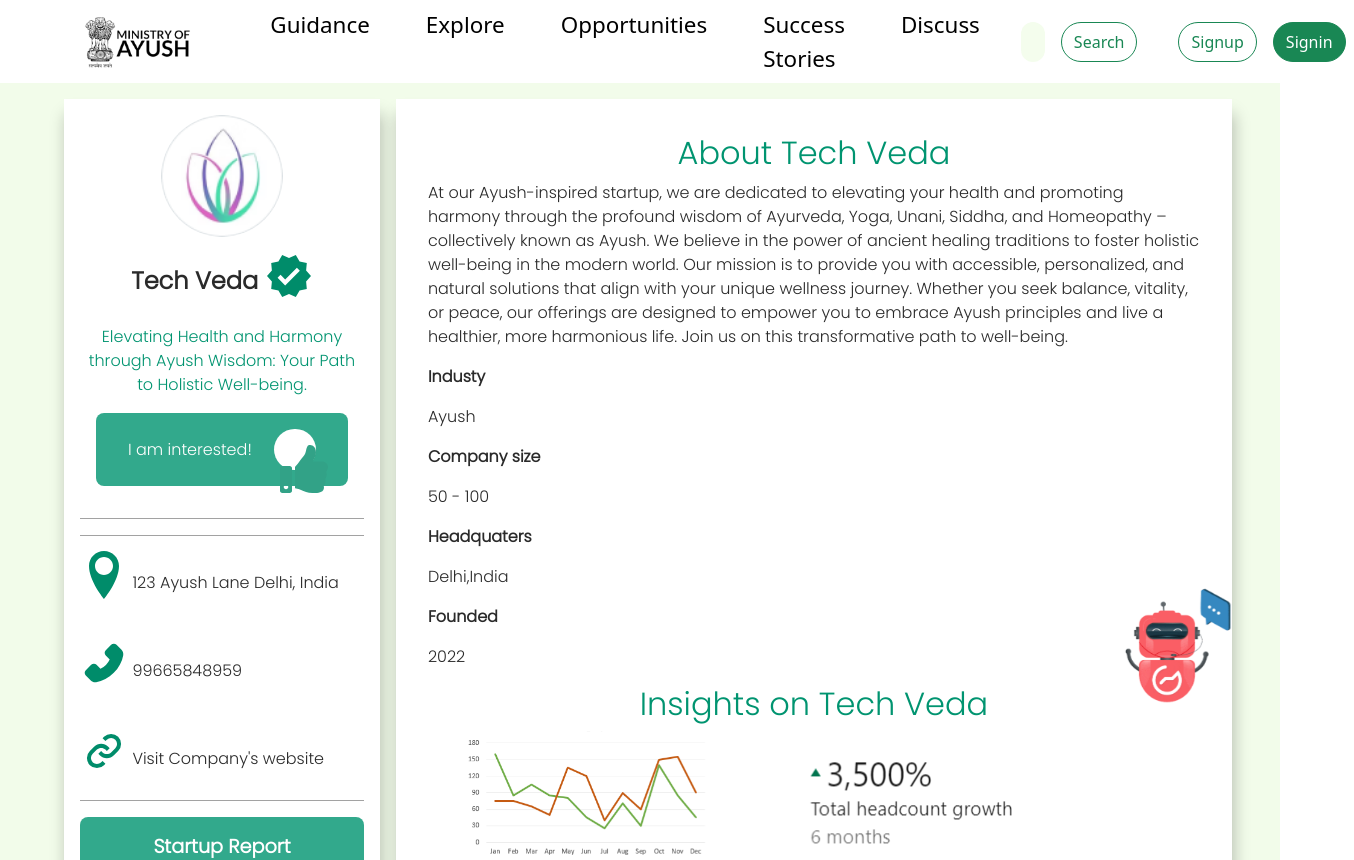
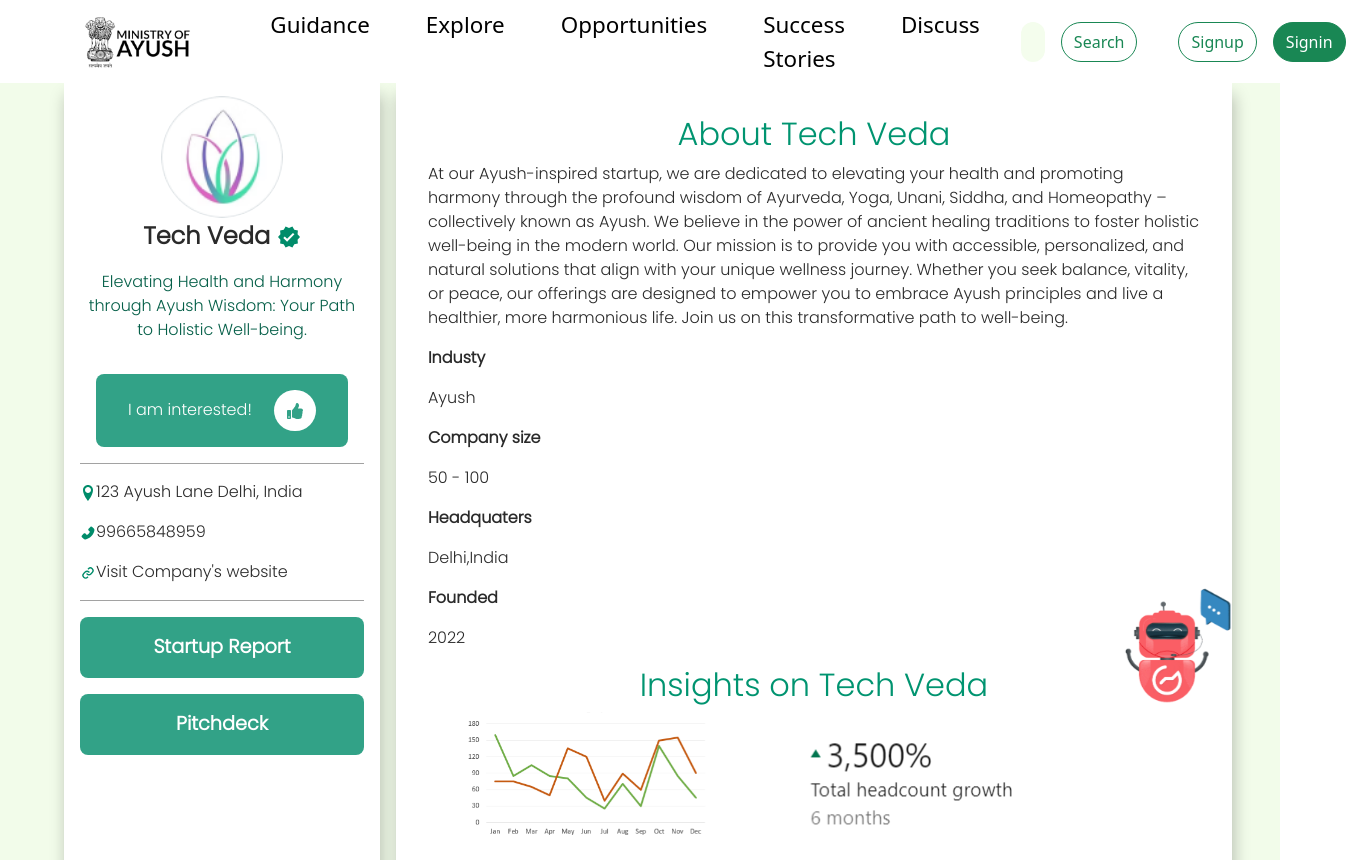
Before and after one commit to TanmayTr911/Ayush_Startup_Portal, a React (Create React App) app in the folder frontend/: page /startupProfile in a window 1280 px wide. Shown: the top 860 px of the page, 1354 px wide, since content can reach past the window. Built offline with nearby package versions, Linux system fonts and the light colour scheme.

Commit message:
ui updated

```diff
--- a/frontend/src/App.css
+++ b/frontend/src/App.css
@@ -0,0 +1,3 @@
+.navbarCSS{
+    margin-bottom:4rem;
+}
--- a/frontend/src/components/HomePageComponents/navbar.js
+++ b/frontend/src/components/HomePageComponents/navbar.js
@@ -1,5 +1,6 @@
 import { useState } from "react";
 import { Outlet, Link, useNavigate } from "react-router-dom";
+import "../../App.css";
 const logo = require("../../images/ministrylogo.png");
 
 const Navbar = () => {
@@ -71,9 +72,9 @@
   };
 
   return (
-    <div>
+    <div className="navbarCSS">
       <nav
-        className="navbar navbar-expand-lg "
+        className="navbar navbar-expand-lg fixed-top"
         style={{
           backgroundColor: "white",
           padding: "0",
--- a/frontend/src/components/discuss/discuss.css
+++ b/frontend/src/components/discuss/discuss.css
@@ -5,12 +5,26 @@
     display: flex;
     /* flex-direction: column; */
 }
+
+h1{
+   text-align:  center;
+}
+.discussChannel{
+    margin-left: 30%;
+    height: 100vh;
+    background-color: #c7f2a433;
+    width: 75vw;
+    padding: 1rem;
+
+}
+/*
+
 .discussChannel1{
     margin-left: 27%;
     height: 100vh;
     background-color: #e6f2ff;
     width: 75vw;
-    /* padding-top: 1rem; */
+    padding-top: 1rem;
     padding-left: 2rem;
     padding-right: 2rem;
 
@@ -20,7 +34,7 @@
     height: 100vh;
     background-color: #c7f2a433;
     width: 75vw;
-    /* padding-top: 1rem; */
+    padding-top: 1rem;
     padding-left: 2rem;
     padding-right: 2rem;
 
@@ -30,7 +44,7 @@
     height: 100vh;
     background-color: #fafae3;
     width: 75vw;
-    /* padding-top: 1rem; */
+    padding-top: 1rem;
     padding-left: 2rem;
     padding-right: 2rem;
 
@@ -40,7 +54,7 @@
     height: 100vh;
     background-color: #f9c3c333;
     width: 75vw;
-    /* padding-top: 1rem; */
+    padding-top: 1rem;
     padding-left: 2rem;
     padding-right: 2rem;
 
@@ -50,11 +64,9 @@
     height: 100vh;
     background-color: #a58be733;
     width: 75vw;
-    /* padding-top: 1rem; */
+    padding-top: 1rem;
     padding-left: 2rem;
     padding-right: 2rem;
 
 }
-h1{
-   text-align:  center;
-}
+*/
--- a/frontend/src/components/discuss/discuss.js
+++ b/frontend/src/components/discuss/discuss.js
@@ -18,7 +18,7 @@
           <SideBar setType={setType}></SideBar>
           {/* <p>{type}</p> */}
 
-          {type === 1 && (
+          {/* {type === 1 && (
             <div className="discussChannel1">
               {" "}
               <Announcement></Announcement>
@@ -45,9 +45,17 @@
           {type === 5 && (
             <div className="discussChannel5">
               {" "}
-              <Investors></Investors>
-            </div>
-          )}
+              <Investors></Investors> */}
+          {/* </div>
+          )} */}
+
+          <div className="discussChannel">
+            {type === 1 && <Announcement></Announcement>}
+            {type === 2 && <General></General>}
+            {type === 3 && <Spotlight></Spotlight>}
+            {type === 4 && <Investment></Investment>}
+            {type === 5 && <Investors></Investors>}
+          </div>
         </div>
       </div>
     </>
--- a/frontend/src/components/discuss/sidebar.css
+++ b/frontend/src/components/discuss/sidebar.css
@@ -9,7 +9,7 @@
   align-items: center;
 }
 
-i{
+.sidebarIcon{
   font-size: 3rem;
   cursor: pointer;
   color: #008C6A;
--- a/frontend/src/components/discuss/sidebar.js
+++ b/frontend/src/components/discuss/sidebar.js
@@ -32,7 +32,7 @@
       <div className="discussHead">
         <h1>Discussion Forum</h1>
         <h1>
-          <i>
+          <i className="sidebarIcon">
             <AiFillPlusCircle />
           </i>
         </h1>
--- a/frontend/src/components/investorProfile.js
+++ b/frontend/src/components/investorProfile.js
@@ -20,7 +20,7 @@
               <div className="invtype">
                 <p className="invname">
                   Investor Name{" "}
-                  <i>
+                  <i className="invIcon">
                     <MdVerified />
                   </i>
                 </p>
@@ -49,13 +49,13 @@
               </i>
               investor@gmail.com
             </p>
-            <p className="websitelink">
+            <p className="invwebsitelink">
               <i>
                 <GrLinkedin />
               </i>{" "}
               LinkedIn profile
             </p>
-            <p className="websitelink">
+            <p className="invwebsitelink">
               <i>
                 <RiTwitterXLine />
               </i>{" "}
@@ -84,9 +84,9 @@
           </p>
         </div>
 
-        <div className="right">
+        <div className="invright">
           <div className="currInt">
-            <h1 className="rightHead">Portfolio Companies</h1>
+            <h1 className="invrightHead">Portfolio Companies</h1>
 
             <table className="table table-striped table-bordered">
               <thead>
@@ -122,7 +122,7 @@
             </table>
           </div>
           <div className="prevInt">
-            <h1 className="rightHead">Previous Investments</h1>
+            <h1 className="invrightHead">Previous Investments</h1>
 
             <table className="table table-striped table-bordered">
               <thead>
@@ -157,7 +157,7 @@
           </div>
 
           <div className="refernces">
-            <h1 className="rightHead">References/Testimonials</h1>
+            <h1 className="invrightHead">References/Testimonials</h1>
 
             <div
               className="testimonial"
--- a/frontend/src/components/startupProfile.js
+++ b/frontend/src/components/startupProfile.js
@@ -20,42 +20,43 @@
             <div>
               <p className="startupname">
                 Tech Veda{" "}
-                <i>
+                <i className="startupIcon">
                   <MdVerified />{" "}
                 </i>
               </p>
               <p className="tagline">
                 Elevating Health and Harmony through Ayush Wisdom: Your Path to
                 Holistic Well-being.
+                </p>
                 <div className="interested">
                   I am interested!
                   <button className="intbtn">
-                    <i>
+                    <i className="startupIcon">
                       <FaThumbsUp />
                     </i>
                   </button>
                 </div>
-              </p>
+              {/* </p> */}
             </div>
           </div>
           <div className="startupinfo">
             <p>
-              <i>
+              <i className="startupIcon">
                 <ImLocation />
-              </i>{" "}
+              </i>
               123 Ayush Lane Delhi, India
             </p>
             <p>
-              <i>
+              <i className="startupIcon">
                 <AiFillPhone />
-              </i>{" "}
+              </i>
               99665848959
             </p>
 
             <p className="websitelink">
-              <i>
+              <i className="startupIcon">
                 <BiLink />
-              </i>{" "}
+              </i>
               Visit Company's website
             </p>
           </div>
--- a/frontend/src/styles/investorProfile.css
+++ b/frontend/src/styles/investorProfile.css
@@ -22,7 +22,7 @@
     font-family: "Poppins";
 }
 
-i {
+.invIcon {
     color: #009470;
 }
 
@@ -92,21 +92,21 @@
     margin: 0;
 }
 
-.companyinfo {
+/* .companyinfo {
     border-bottom: 0.4px solid #a2a2a2;
-}
+} */
 
 /* .companyinfo>p{
     margin-top: 0;
 } */
-.websitelink {
+.invwebsitelink {
     cursor: pointer;
     transition: ease 0.45s;
     /* padding-bottom: 1rem; */
     /* border-bottom: 0.4px solid #a2a2a2; */
 }
 
-.websitelink:hover {
+.invwebsitelink:hover {
     color: #009470;
 
     font-weight: bold;
@@ -120,7 +120,7 @@
     background-color: rgb(4, 84, 4);
 }
 
-.right {
+.invright {
     display: flex;
     flex-direction: column;
     font-family: "Poppins";;
@@ -132,13 +132,13 @@
     box-sizing: border-box;
 }
 
-.rightHead {
+.invrightHead {
     color: #009470;
     font-family: "Poppins";
     font-size: 1.67rem;
 }
 
-.right>div {
+.invright>div {
     margin: 1rem;
 }
 
--- a/frontend/src/styles/profile.css
+++ b/frontend/src/styles/profile.css
@@ -24,13 +24,14 @@
     font-family: 'Poppins', sans-serif;
 }
 
-i {
-    color: #009470;
+.startupIcon {
+    color: #008C6A;
+    /* font-size: 2rem; */
 
 }
 
 .interested {
-    background-color: #009470;
+    background-color: #008C6A;
     opacity: 80%;
     margin: 1rem;
     color: white;
@@ -45,7 +46,9 @@
     background-color: #009470;
     opacity: 100%;
 } */
-
+.startupinfo{
+    padding-top: 1rem;
+}
 .intbtn {
     background-color: white;
     /* padding: 0.5rem; */
@@ -85,8 +88,8 @@
 .tagline {
     font-size: 1rem;
     padding-bottom: 1rem;
-    border-bottom: 0.4px solid #a2a2a2;
-    color:#009470;
+    /* border-bottom: 0.4px solid #a2a2a2; */
+    color:#055f48;
     font-weight: 500;
     text-align: center;
 }
@@ -99,13 +102,13 @@
 }
 
 .websitelink:hover {
-    color: #009470;
+    color: #008C6A;
 
     font-weight: bold;
 }
 
 .startupresume {
-    background-color: #009470;
+    background-color: #008C6A;
     opacity: 80%;
     /* margin: 1rem; */
     padding:2vh;
```
Also changed, not shown: 1 other file (tests, documents, lock files or other folders).
